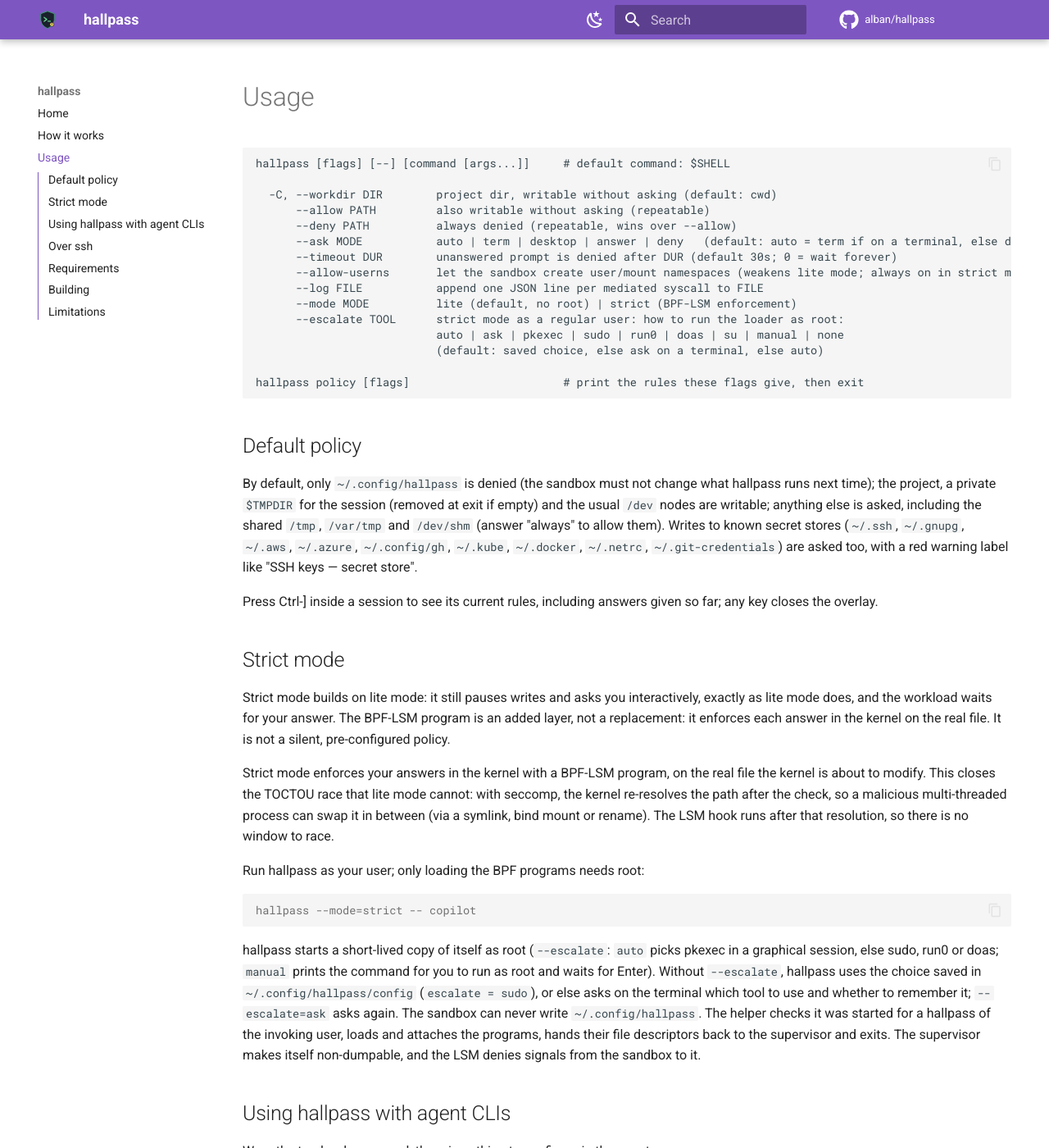
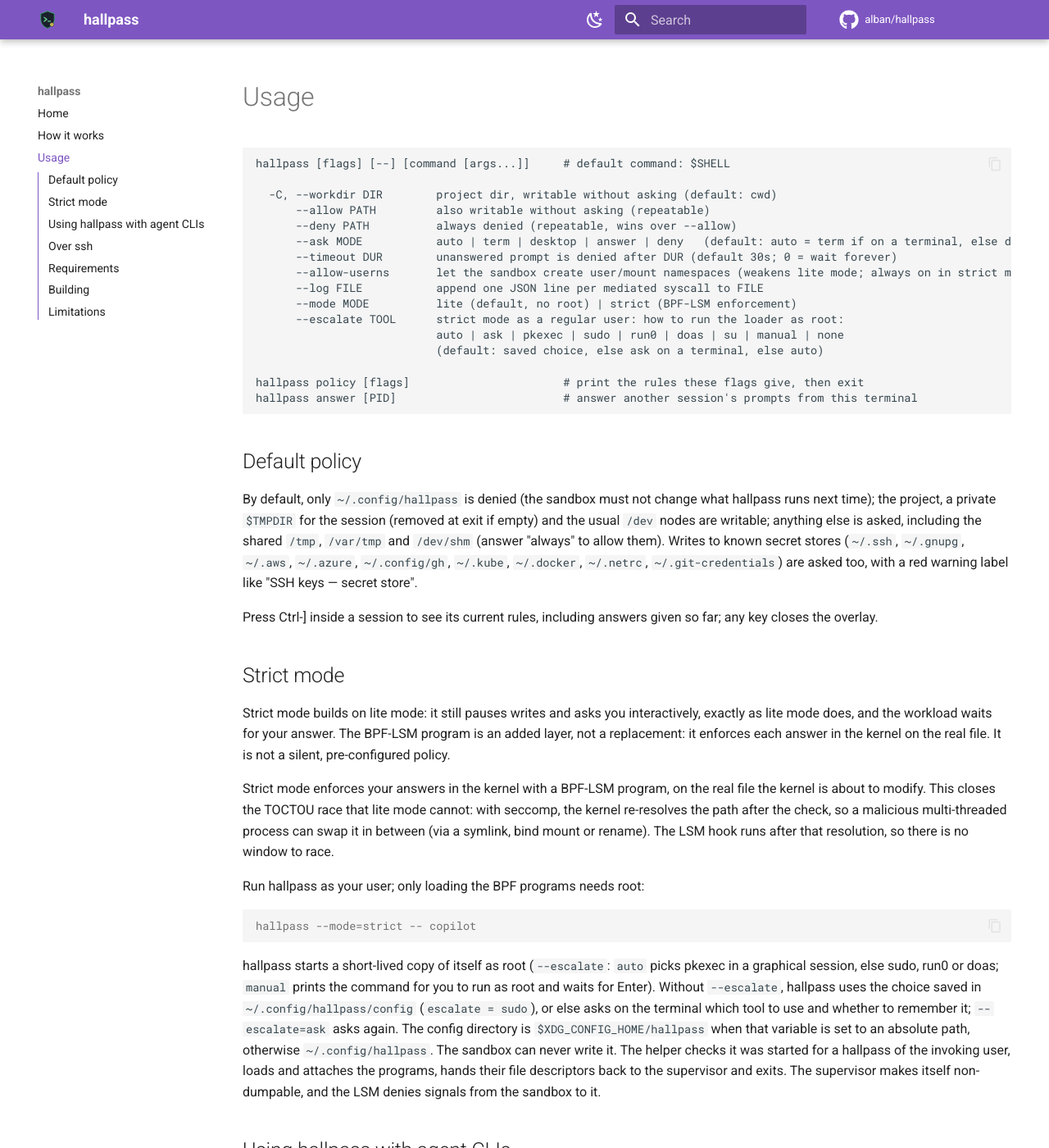
Before and after one commit to alban/hallpass, an MkDocs documentation site: the page built from docs/usage.md, in a window 1280 px wide and 1400 px high. Shown: the whole window at 82% size. Built offline with MkDocs 1.6.1 and Material for MkDocs 9.7.7, drawn with Linux system fonts in a browser that asks for light colours; comment, search, counter and statistics services are not loaded; some of the changed text lies outside the part shown.

Commit message:
docs: fix five stale references in README and usage
- npm prompt example offers ~/.npm/_cacache, not ~/.npm (FolderFor keys
  on the tool's top-level cache dir)
- strict mode needs bpf_path_d_path (6.12), not just bpf_preempt_disable
  (6.10); match the CI comment
- add `hallpass answer [PID]` to the command synopsis
- note the config dir honours $XDG_CONFIG_HOME (absolute) over ~/.config
- the invoker check also can't identify the user under `su`, not only
  `--escalate=manual`

Co-authored-by: Copilot <223556219+Copilot@users.noreply.github.com>

````diff
--- a/docs/usage.md
+++ b/docs/usage.md
@@ -16,6 +16,7 @@ hallpass [flags] [--] [command [args...]]     # default command: $SHELL
                            (default: saved choice, else ask on a terminal, else auto)
 
 hallpass policy [flags]                       # print the rules these flags give, then exit
+hallpass answer [PID]                         # answer another session's prompts from this terminal
 ```
 
 ## Default policy
@@ -36,7 +37,7 @@ Run hallpass as your user; only loading the BPF programs needs root:
 hallpass --mode=strict -- copilot
 ```
 
-hallpass starts a short-lived copy of itself as root (`--escalate`: `auto` picks pkexec in a graphical session, else sudo, run0 or doas; `manual` prints the command for you to run as root and waits for Enter). Without `--escalate`, hallpass uses the choice saved in `~/.config/hallpass/config` (`escalate = sudo`), or else asks on the terminal which tool to use and whether to remember it; `--escalate=ask` asks again. The sandbox can never write `~/.config/hallpass`. The helper checks it was started for a hallpass of the invoking user, loads and attaches the programs, hands their file descriptors back to the supervisor and exits. The supervisor makes itself non-dumpable, and the LSM denies signals from the sandbox to it.
+hallpass starts a short-lived copy of itself as root (`--escalate`: `auto` picks pkexec in a graphical session, else sudo, run0 or doas; `manual` prints the command for you to run as root and waits for Enter). Without `--escalate`, hallpass uses the choice saved in `~/.config/hallpass/config` (`escalate = sudo`), or else asks on the terminal which tool to use and whether to remember it; `--escalate=ask` asks again. The config directory is `$XDG_CONFIG_HOME/hallpass` when that variable is set to an absolute path, otherwise `~/.config/hallpass`. The sandbox can never write it. The helper checks it was started for a hallpass of the invoking user, loads and attaches the programs, hands their file descriptors back to the supervisor and exits. The supervisor makes itself non-dumpable, and the LSM denies signals from the sandbox to it.
 
 ## Using hallpass with agent CLIs
 
@@ -80,7 +81,7 @@ hallpass answer                      # in another, to see prompts and reply
 
 - Linux with seccomp user notification (5.0+; `SECCOMP_USER_NOTIF_FLAG_CONTINUE` needs 5.5+). Check `/proc/sys/kernel/seccomp/actions_avail` contains `user_notif`.
 - arm64 or amd64.
-- Strict mode: BPF-LSM active, i.e. `bpf` listed in `/sys/kernel/security/lsm`. Fedora enables it by default; Ubuntu builds it but does not activate it (add `bpf` to the `lsm=` kernel parameter). The programs also need the `bpf_preempt_disable` kfunc (upstream 6.10); the verifier rejects them otherwise. Tested on 7.2.
+- Strict mode: BPF-LSM active, i.e. `bpf` listed in `/sys/kernel/security/lsm`. Fedora enables it by default; Ubuntu builds it but does not activate it (add `bpf` to the `lsm=` kernel parameter). The programs also need the `bpf_path_d_path` kfunc (upstream 6.12; they also use `bpf_preempt_disable` from 6.10); the verifier rejects them otherwise. Tested on 7.2.
 - Desktop prompts: a session D-Bus with an `org.freedesktop.Notifications` service supporting actions (GNOME, KDE, most notification daemons).
 
 ## Building
@@ -112,5 +113,5 @@ Strict mode:
 
 - The supervisor holds writable fds of the BPF maps, so the user running hallpass can put any process, including other users', under the policy or under signal protection. Choosing an escalation tool is the administrator's consent to that.
 - If the supervisor dies, the programs are detached. Seccomp then fails the sandbox's mediated syscalls closed, but nothing else is enforced on processes left behind.
-- With `--escalate=manual` from a root shell, the helper cannot tell which user invoked it and only checks that the target runs the same hallpass binary.
+- When the helper runs without a recognised escalation tool in its environment (`--escalate=manual`, or `su`, which clears `SUDO_UID`/`PKEXEC_UID`/`DOAS_USER`), it cannot tell which user invoked it and only checks that the target runs the same hallpass binary.
 - `kernel.yama.ptrace_scope=3` prevents the helper from fetching the socket (`pidfd_getfd`); run hallpass as root instead.
````
Also changed, not shown: README.md (+5 -4 lines).
